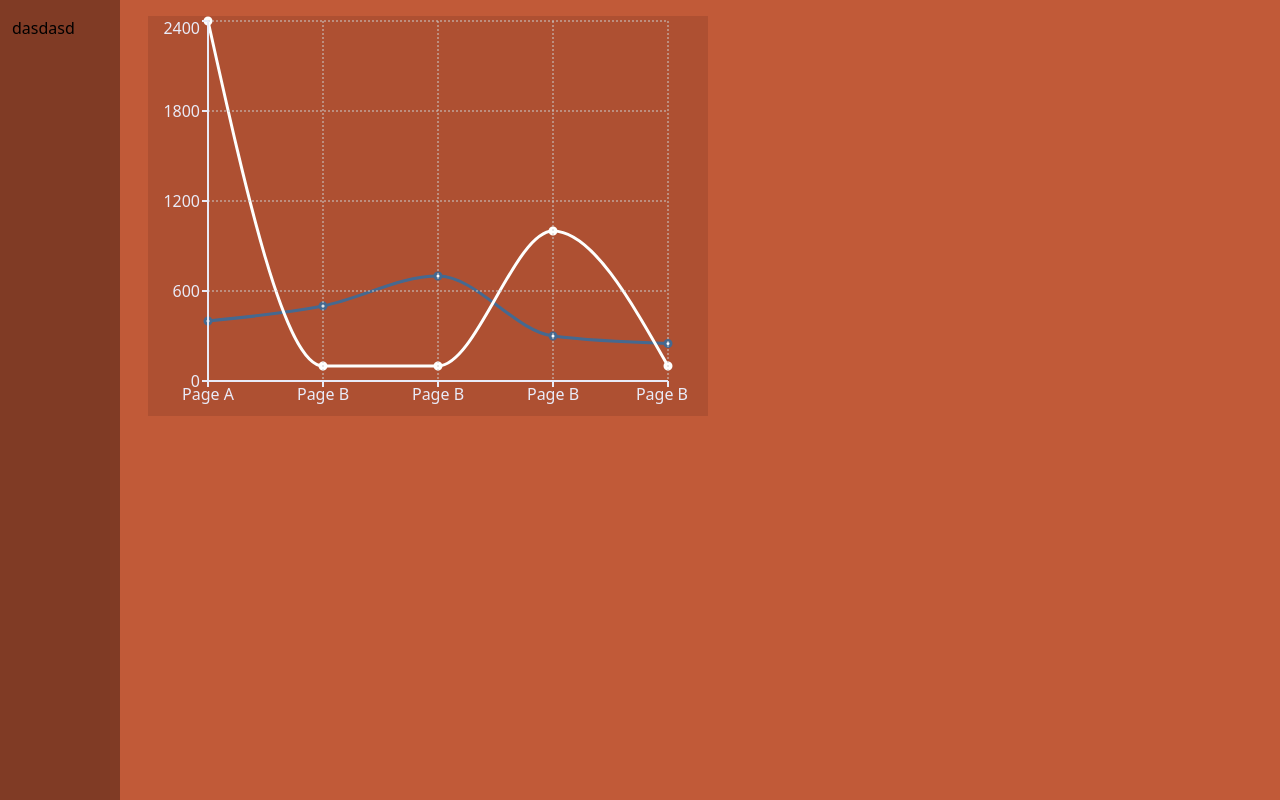
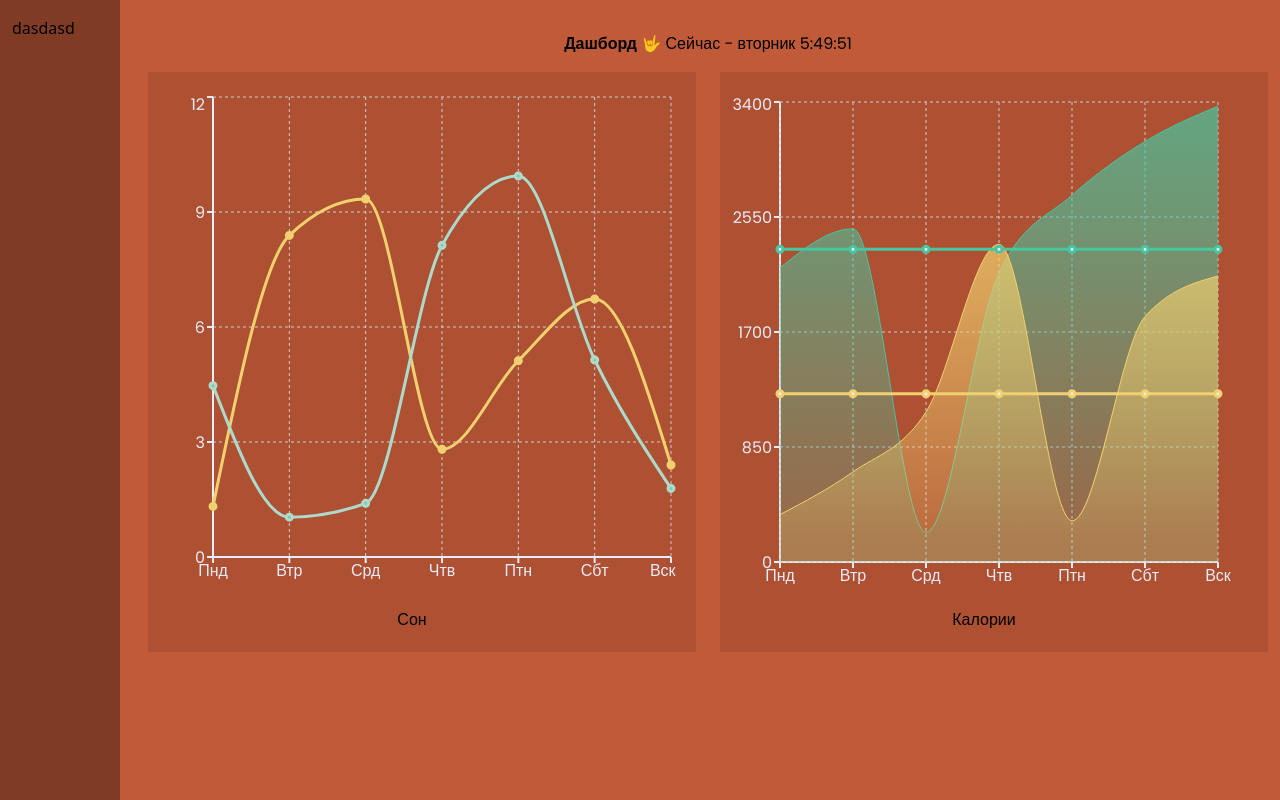
Before and after one commit to trooffEE/fit-dashboard, a Next.js app: page / in a window 1280 px wide. Built offline with nearby package versions, Linux system fonts and the light colour scheme.

Commit message:
feat: added sleep and calories graph with mocked data

```diff
--- /dev/null
+++ b/components/GraphContainer.tsx
@@ -0,0 +1,10 @@
+import classNames from 'classnames'
+import React, { PropsWithChildren } from 'react'
+
+type Props = {} & React.HTMLAttributes<HTMLDivElement>
+
+const GraphContainer = ({ className = '', children }: PropsWithChildren<Props>) => {
+  return <div className={classNames([className, 'rounded-sm bg-primaryDark/30 pr-5 py-5'])}>{children}</div>
+}
+
+export default GraphContainer
--- /dev/null
+++ b/dashboard-contract.yaml
@@ -0,0 +1,3 @@
+name: string
+data:
+  array
--- a/package.json
+++ b/package.json
@@ -13,6 +13,8 @@
     "@types/react": "18.0.34",
     "@types/react-dom": "18.0.11",
     "autoprefixer": "10.4.14",
+    "classnames": "^2.3.2",
+    "dayjs": "^1.11.7",
     "eslint": "8.38.0",
     "eslint-config-next": "13.3.0",
     "next": "13.3.0",
--- a/pages/_app.tsx
+++ b/pages/_app.tsx
@@ -1,12 +1,29 @@
 import '~/styles/globals.css'
 import type { AppProps } from 'next/app'
 import NavigationBar from '~/components/NavigationBar'
+import { Poppins } from 'next/font/google'
+import dayjs from 'dayjs'
+import * as locale from 'dayjs/locale/ru'
+import isoWeek from 'dayjs/plugin/isoWeek'
+import localeData from 'dayjs/plugin/localeData'
+import weekOfYear from 'dayjs/plugin/weekOfYear'
+import localizedFormat from 'dayjs/plugin/localizedFormat'
+dayjs.extend(localizedFormat)
+dayjs.locale(locale)
+dayjs.extend(isoWeek)
+dayjs.extend(localeData)
+dayjs.extend(weekOfYear)
+
+const font = Poppins({
+  weight: '400',
+  subsets: ['latin'],
+})
 
 export default function App({ Component, pageProps }: AppProps) {
   return (
     <div className="grid h-screen w-screen grid-cols-layout gap-4 bg-primary">
       <NavigationBar />
-      <div className="col-span-full col-start-2 px-3 py-4">
+      <div className={`col-span-full col-start-2 px-3 py-4 ${font.className}`}>
         <Component {...pageProps} />
       </div>
     </div>
--- a/pages/index.tsx
+++ b/pages/index.tsx
@@ -1,50 +1,144 @@
-import Image from 'next/image'
-import { Inter } from 'next/font/google'
-import {
-  LineChart,
-  Line,
-  CartesianGrid,
-  XAxis,
-  YAxis,
-  Tooltip,
-  ResponsiveContainer,
-} from 'recharts'
+import dayjs from 'dayjs'
+import { useEffect, useState } from 'react'
+import { CartesianGrid, XAxis, YAxis, Tooltip, ResponsiveContainer, Line, LineChart, Area, ComposedChart } from 'recharts'
+import GraphContainer from '~/components/GraphContainer'
 import { getColors } from '~/utils/getColors'
-const data = [
-  { name: 'Page A', uv: 400, pv: 2400, amt: 2400 },
-  { name: 'Page B', uv: 500, pv: 100, amt: 300 },
-  { name: 'Page B', uv: 700, pv: 100, amt: 300 },
-  { name: 'Page B', uv: 300, pv: 1000, amt: 300 },
-  { name: 'Page B', uv: 250, pv: 100, amt: 300 },
-]
 
-const inter = Inter({ subsets: ['latin'] })
+const weekdays = dayjs.weekdaysShort(true).map((weekday) => {
+  return weekday[0].toUpperCase() + weekday.slice(1)
+})
+
+/**
+ * {
+ *    name: 'sleep-graph',
+ *    data: [
+ *      {
+ *        name: 'строка-дня-недели в формате ISO или обговорим'
+ *        sleepNeeded: number,
+ *        sleepActual: number
+ *      }
+ *    ]
+ *
+ * }
+ */
+const sleepData = weekdays.map((weekday) => {
+  return {
+    name: weekday,
+    sleepNeeded: +(Math.random() * 10).toFixed(2),
+    sleepActual: +(Math.random() * 10).toFixed(2),
+  }
+})
+let caloriesData = weekdays.map((weekday) => {
+  return {
+    name: weekday,
+    caloriesNeeded: +(Math.random() * 3500).toFixed(),
+    caloriesActual: +(Math.random() * 2500).toFixed(),
+  }
+})
+
+const averageCalories = +(
+  caloriesData.reduce((acc, cur) => (acc += cur.caloriesActual), 0) / caloriesData.length
+).toFixed()
+const averageCaloriesNeeded = +(
+  caloriesData.reduce((acc, cur) => (acc += cur.caloriesNeeded), 0) / caloriesData.length
+).toFixed()
+caloriesData = caloriesData.map((calory) => ({ ...calory, averageCalories, averageCaloriesNeeded }))
+
 const c = getColors()
 
-const RenderLineChart = () => (
-  <ResponsiveContainer width="100%" height={400}>
-    <LineChart
-      width={600}
-      height={300}
-      data={data}
-      margin={{ top: 5, right: 20, bottom: 5, left: 0 }}
-    >
-      <Line type="monotone" dataKey="uv" stroke={c.secondary} strokeWidth={3} />
-      <Line type="monotone" dataKey="pv" stroke={c.white} strokeWidth={3} />
-      <CartesianGrid stroke="#ccc" strokeDasharray="2 2" />
+const SleepGraph = () => (
+  <ResponsiveContainer width="100%" height={500}>
+    <LineChart width={600} height={400} data={sleepData}>
+      <CartesianGrid strokeDasharray="3 3" />
       <XAxis dataKey="name" stroke={c.whiteSecondary} strokeWidth={2} />
-      <YAxis stroke={c.whiteSecondary} strokeWidth={2} />
-      <Tooltip />
+      <YAxis scale="auto" stroke={c.whiteSecondary} strokeWidth={2} />
+      <Tooltip wrapperStyle={{ background: 'red' }} />
+      <Line type="monotone" dataKey="sleepNeeded" stroke={'#F1D16F'} strokeWidth={3} fill={'#F1D16F'} />
+      <Line type="monotone" dataKey="sleepActual" stroke={'#ADDACC'} strokeWidth={3} fill="#82ca9d" />
     </LineChart>
   </ResponsiveContainer>
 )
 
-export default function Home() {
+const CaloriesConsumedGraph = () => {
+  const caloriesNeededColor = '#47C6A0'
+  const caloriesActualColor = '#F1D16F'
+  const stopOpacityStart = 0.7
+  const stopOpacityEnd = 0.2
   return (
-    <main className='grid grid-cols-4'>
-      <div className="bg-primaryDark/30 col-span-2 pr-5">
-        <RenderLineChart />
-      </div>
-    </main>
+    <ResponsiveContainer width="100%" height={500}>
+      <ComposedChart width={730} height={250} data={caloriesData} margin={{ top: 10, right: 30, left: 0, bottom: 0 }}>
+        <defs>
+          <linearGradient id="colorUv" x1="0" y1="0" x2="0" y2="1">
+            <stop offset="5%" stopColor={caloriesNeededColor} stopOpacity={stopOpacityStart} />
+            <stop offset="95%" stopColor={caloriesNeededColor} stopOpacity={stopOpacityEnd} />
+          </linearGradient>
+          <linearGradient id="colorPv" x1="0" y1="0" x2="0" y2="1">
+            <stop offset="5%" stopColor={caloriesActualColor} stopOpacity={stopOpacityStart} />
+            <stop offset="95%" stopColor={caloriesActualColor} stopOpacity={stopOpacityEnd} />
+          </linearGradient>
+        </defs>
+        <XAxis dataKey="name" stroke={c.whiteSecondary} strokeWidth={2} />
+        <YAxis scale="auto" stroke={c.whiteSecondary} strokeWidth={2} />
+        <CartesianGrid strokeDasharray="3 3" />
+        <Tooltip />
+        <Area
+          type="monotone"
+          dataKey="caloriesNeeded"
+          stroke={caloriesNeededColor}
+          fillOpacity={1}
+          fill="url(#colorUv)"
+        />
+        <Area
+          type="monotone"
+          dataKey="caloriesActual"
+          stroke={caloriesActualColor}
+          fillOpacity={1}
+          fill="url(#colorPv)"
+        />
+        <Line
+          type="monotone"
+          dataKey="averageCalories"
+          stroke={caloriesActualColor}
+          strokeWidth={3}
+          fill={c.whiteSecondary}
+        />
+        <Line
+          type="monotone"
+          dataKey="averageCaloriesNeeded"
+          stroke={caloriesNeededColor}
+          strokeWidth={3}
+          fill={c.whiteSecondary}
+        />
+      </ComposedChart>
+    </ResponsiveContainer>
   )
 }
+
+export default function Home() {
+  const [currentTimeString, setCurrentTimeString] = useState<string | null>(null)
+
+  useEffect(() => {
+    const timerId = setInterval(() => {
+      setCurrentTimeString(dayjs().format('dddd LTS'))
+    }, 1000)
+    return () => clearInterval(timerId)
+  }, [])
+
+  return (
+    <>
+      <div className="py-4 text-center">
+        <span className="font-bold">Дашборд 🤟</span> {currentTimeString && <span>Сейчас - {currentTimeString}</span>}
+      </div>
+      <main className="grid grid-cols-4 gap-6">
+        <GraphContainer className="col-span-2">
+          <SleepGraph />
+          <div className="pt-4 text-center">Сон</div>
+        </GraphContainer>
+        <GraphContainer className="col-span-2">
+          <CaloriesConsumedGraph />
+          <div className="pt-4 text-center">Калории</div>
+        </GraphContainer>
+      </main>
+    </>
+  )
+}
```
Also changed, not shown: .prettierrc.json, 1 other file (tests, documents, lock files or other folders).
